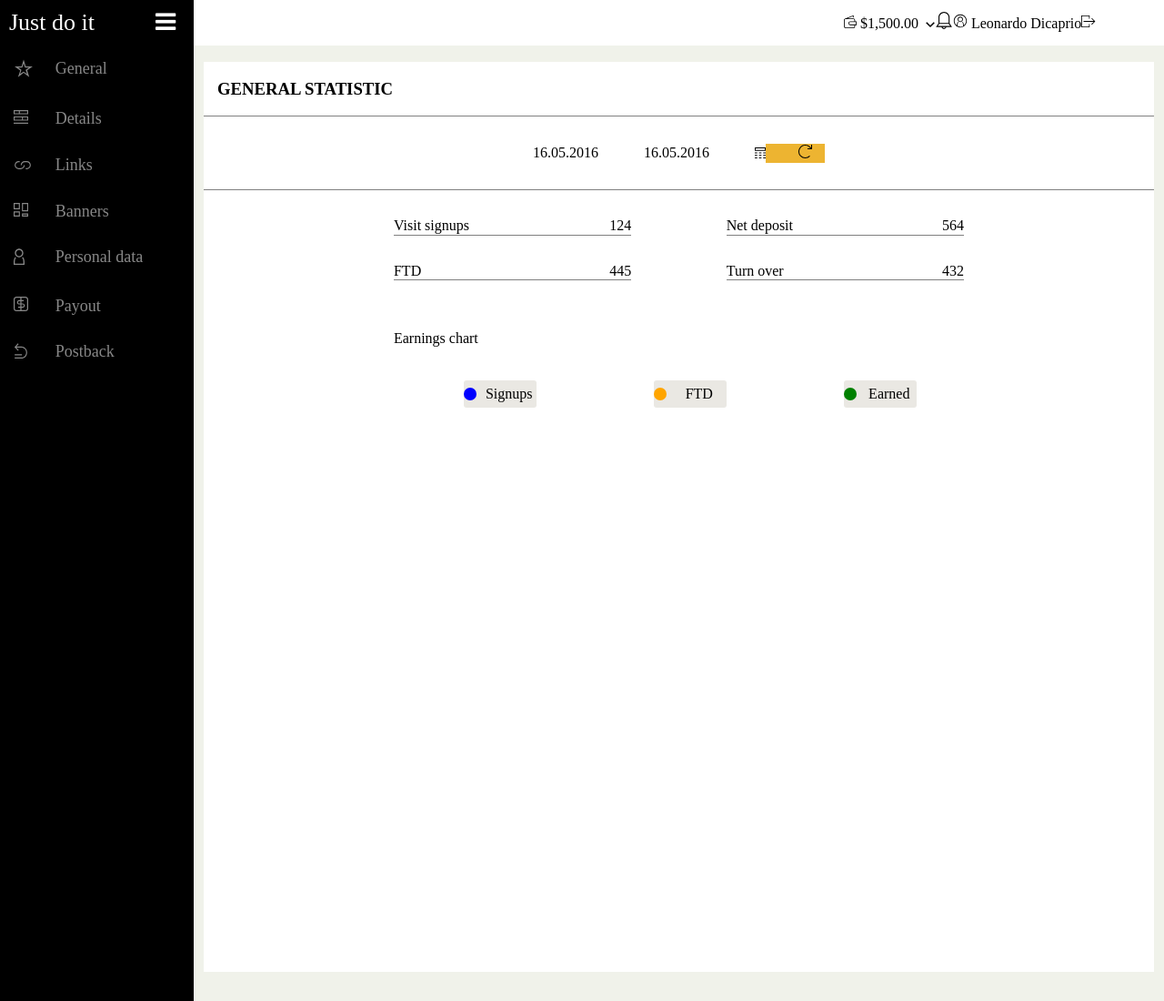
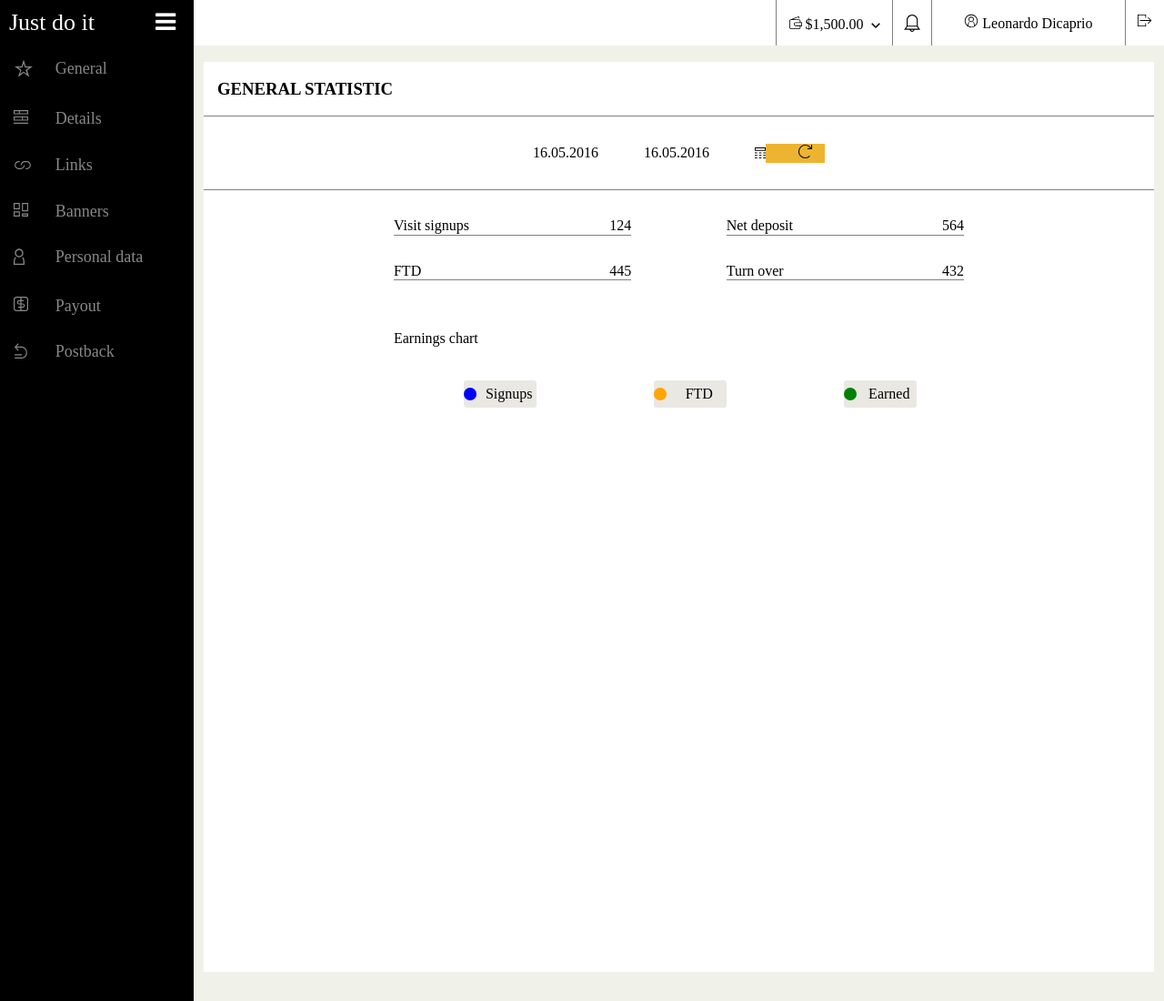
Before and after one commit to Kotwin98/Project_v1, a website: page index.html in a window 1280 px wide. Shown: the top 1100 px of the page at 91% size. Drawn offline with nearby package versions, Linux system fonts and the light colour scheme; files that its build step writes are made by us from their sources.

Commit message:
fix top bar bug

```diff
--- a/sass/style.scss
+++ b/sass/style.scss
@@ -25,8 +25,30 @@
     float: right;
     height: 50px;
     display: flex;
-    justify-content: center;
     align-items: center;
+}
+
+.header-content2{
+    text-align: center;
+    border-left: 1px solid grey;
+    height: 35px;
+    padding-top: 15px;
+}
+
+.first-part{
+    width: 30%;
+}
+
+.second-part{
+    width: 10%;
+}
+
+.third-part{
+    width: 50%;
+}
+
+.fourth-part{
+    width: 10%;
 }
 
 .menu {
```
